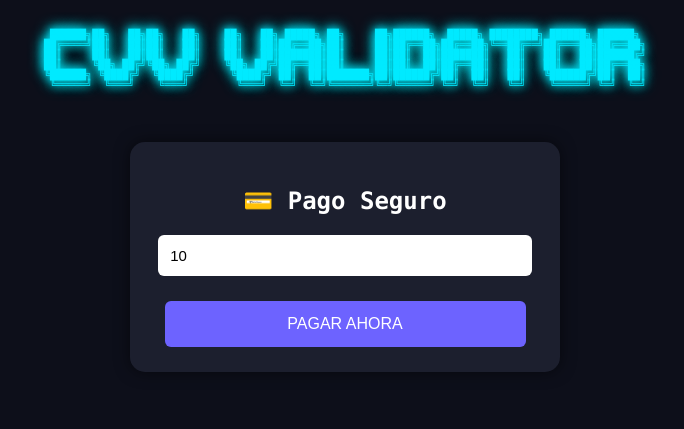
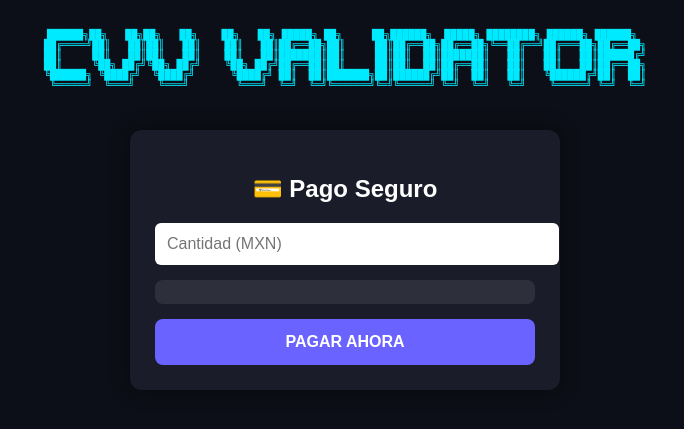
Before and after one commit to KobiDevv/Stripe_proyect, a Flask app: page / in a window 1280 px wide. Shown: the top 429 px of the page, without its empty margins (295-979 px from the left). Run offline with Flask 3, Linux system fonts and the light colour scheme; some libraries are stand-ins or nearby versions.

Commit message:
Update checkout.html

```diff
--- a/templates/checkout.html
+++ b/templates/checkout.html
@@ -1,78 +1,100 @@
 <!DOCTYPE html>
 <html lang="es">
 <head>
-    <meta charset="UTF-8" />
-    <meta name="viewport" content="width=device-width, initial-scale=1.0" />
+<meta charset="UTF-8">
+<meta name="viewport" content="width=device-width, initial-scale=1.0">
 <title>Pago Seguro</title>
-
 <script src="https://js.stripe.com/v3/"></script>
 
 <style>
     body {
-            background: #0d0f1a;
-            font-family: Consolas, monospace;
+        margin: 0;
+        background: #0d0f18;
+        font-family: Arial, sans-serif;
         color: white;
         text-align: center;
-            margin: 0;
-            padding: 0;
     }
 
-        /* BANNER ASCII */
+    /* 🔥 BANNER ASCII — no bloquea el touch */
     .ascii-banner {
+        font-family: monospace;
         white-space: pre;
         color: #00eaff;
         font-size: 10px;
+        margin-top: 20px;
         line-height: 10px;
-            margin-top: 20px;
-            text-shadow: 0 0 8px #00eaff, 0 0 15px #00eaff;
-            display: inline-block;
+        pointer-events: none; /* 👈 CLAVE PARA CELULAR */
     }
 
+    /* 🔥 Contenedor principal */
     .card-box {
-            background: #1c1f2e;
-            width: 380px;
+        background: #1a1d29;
+        padding: 25px;
         margin: 40px auto;
-            padding: 25px;
-            border-radius: 15px;
-            box-shadow: 0 0 15px #0008;
+        border-radius: 12px;
+        width: 90%;
+        max-width: 380px; /* 👈 Responsivo */
+        box-shadow: 0 0 20px #0007;
     }
 
-        input {
-            width: 92%;
+    input[type="number"] {
+        width: 100%;
         padding: 12px;
-            margin-bottom: 15px;
         border-radius: 6px;
         border: none;
-            outline: none;
-            font-size: 15px;
+        margin-bottom: 15px;
+        font-size: 16px;
     }
 
-        .pay-btn {
-            width: 95%;
-            padding: 14px;
-            border: none;
-            background: #6d63ff;
-            color: white;
-            border-radius: 6px;
-            cursor: pointer;
-            font-size: 16px;
-            margin-top: 10px;
+    #card-element {
+        padding: 12px;
+        background: #ffffff15;
+        border-radius: 8px;
+        margin-bottom: 15px;
     }
 
-        .error-box {
+    #payButton {
+        width: 100%;
+        padding: 14px;
+        background: #6a63ff;
+        border: none;
+        color: white;
+        font-weight: bold;
+        font-size: 16px;
+        border-radius: 8px;
+        cursor: pointer;
+    }
+
+    #payButton:disabled {
+        background: #444;
+    }
+
+    /* 🔥 Alertas dentro del formulario */
+    .alert {
+        margin-top: 12px;
+        padding: 10px;
+        border-radius: 6px;
+        font-size: 14px;
         display: none;
-            background: #ff3b3b;
-            color: white;
-            padding: 12px;
-            margin-top: 15px;
-            border-radius: 6px;
+    }
+
+    .alert.error {
+        background: #ff4d4d33;
+        border: 1px solid #ff4d4d;
+        color: #ffbaba;
+    }
+
+    .alert.success {
+        background: #2ecc7033;
+        border: 1px solid #2ecc71;
+        color: #b8ffcc;
     }
 </style>
 </head>
 
 <body>
 
-    <!-- ⭐⭐⭐ TU BANNER PERSONAL PREMIUM ⭐⭐⭐ -->
+<!-- ⭐ TU BANNER PREMIUM ⭐ -->
 <div class="ascii-banner">
 ██████╗██╗   ██╗██╗   ██╗    ██╗   ██╗ █████╗ ██╗     ██╗██████╗  █████╗ ████████╗ ██████╗ ██████╗
 ██╔════╝██║   ██║██║   ██║    ██║   ██║██╔══██╗██║     ██║██╔══██╗██╔══██╗╚══██╔══╝██╔═══██╗██╔══██╗
@@ -85,69 +107,71 @@
 <div class="card-box">
     <h2>💳 Pago Seguro</h2>
 
-        <input id="amount" type="number" min="10" value="10" placeholder="Monto en MXN" />
+    <input id="amount" type="number" placeholder="Cantidad (MXN)" />
 
     <div id="card-element"></div>
 
-        <button id="payBtn" class="pay-btn">PAGAR AHORA</button>
+    <button id="payButton">PAGAR AHORA</button>
 
-        <div id="errorBox" class="error-box"></div>
+    <div id="alert" class="alert"></div>
 </div>
 
+
 <script>
-        const stripe = Stripe("{{ publishable_key }}");
+    const stripe = Stripe("YOUR_PUBLISHABLE_KEY"); // 🔥 Reemplaza con tu PK LIVE
     const elements = stripe.elements();
     const card = elements.create("card", { hidePostalCode: true });
     card.mount("#card-element");
 
-        const errorBox = document.getElementById("errorBox");
-        const payBtn = document.getElementById("payBtn");
+    const alertBox = document.getElementById("alert");
 
-        function showError(msg) {
-            errorBox.style.display = "block";
-            errorBox.innerHTML = "❌ " + msg;
+    function showAlert(type, msg) {
+        alertBox.className = "alert " + type;
+        alertBox.innerText = msg;
+        alertBox.style.display = "block";
     }
 
-        payBtn.addEventListener("click", async () => {
-            errorBox.style.display = "none";
+    document.getElementById("payButton").addEventListener("click", async () => {
+        alertBox.style.display = "none";
 
-            const amount = document.getElementById("amount").value.trim();
-
-            if (!amount || isNaN(amount) || amount < 10) {
-                showError("El monto mínimo es $10 MXN.");
+        const amount = Number(document.getElementById("amount").value);
+        if (amount < 10) {
+            showAlert("error", "El monto mínimo es $10 MXN.");
             return;
         }
 
-            payBtn.disabled = true;
-            payBtn.innerHTML = "Procesando...";
+        const payButton = document.getElementById("payButton");
+        payButton.disabled = true;
+        payButton.innerText = "Procesando...";
 
+        // Crear Intent
         const res = await fetch("/create-payment-intent", {
             method: "POST",
             headers: { "Content-Type": "application/json" },
-                body: JSON.stringify({ amount: amount })
+            body: JSON.stringify({ amount })
         });
 
         const data = await res.json();
 
-            if (data.error) {
-                showError(data.error);
-                payBtn.disabled = false;
-                payBtn.innerHTML = "PAGAR AHORA";
+        if (!data.clientSecret) {
+            showAlert("error", "Error al crear el intento de pago.");
+            payButton.disabled = false;
+            payButton.innerText = "PAGAR AHORA";
             return;
         }
 
+        // Confirmar pago
         const result = await stripe.confirmCardPayment(data.clientSecret, {
-                payment_method: {
-                    card: card
-                }
+            payment_method: { card: card }
         });
 
         if (result.error) {
-                showError(result.error.message);
-                payBtn.disabled = false;
-                payBtn.innerHTML = "PAGAR AHORA";
+            showAlert("error", "❌ " + result.error.message);
+            payButton.disabled = false;
+            payButton.innerText = "PAGAR AHORA";
         } else {
-                window.location.href = "/success";
+            showAlert("success", "✔ Pago exitoso!");
+            payButton.innerText = "LISTO ✔";
         }
     });
 </script>
```
Lines whose indentation alone changed are shown as unchanged.
